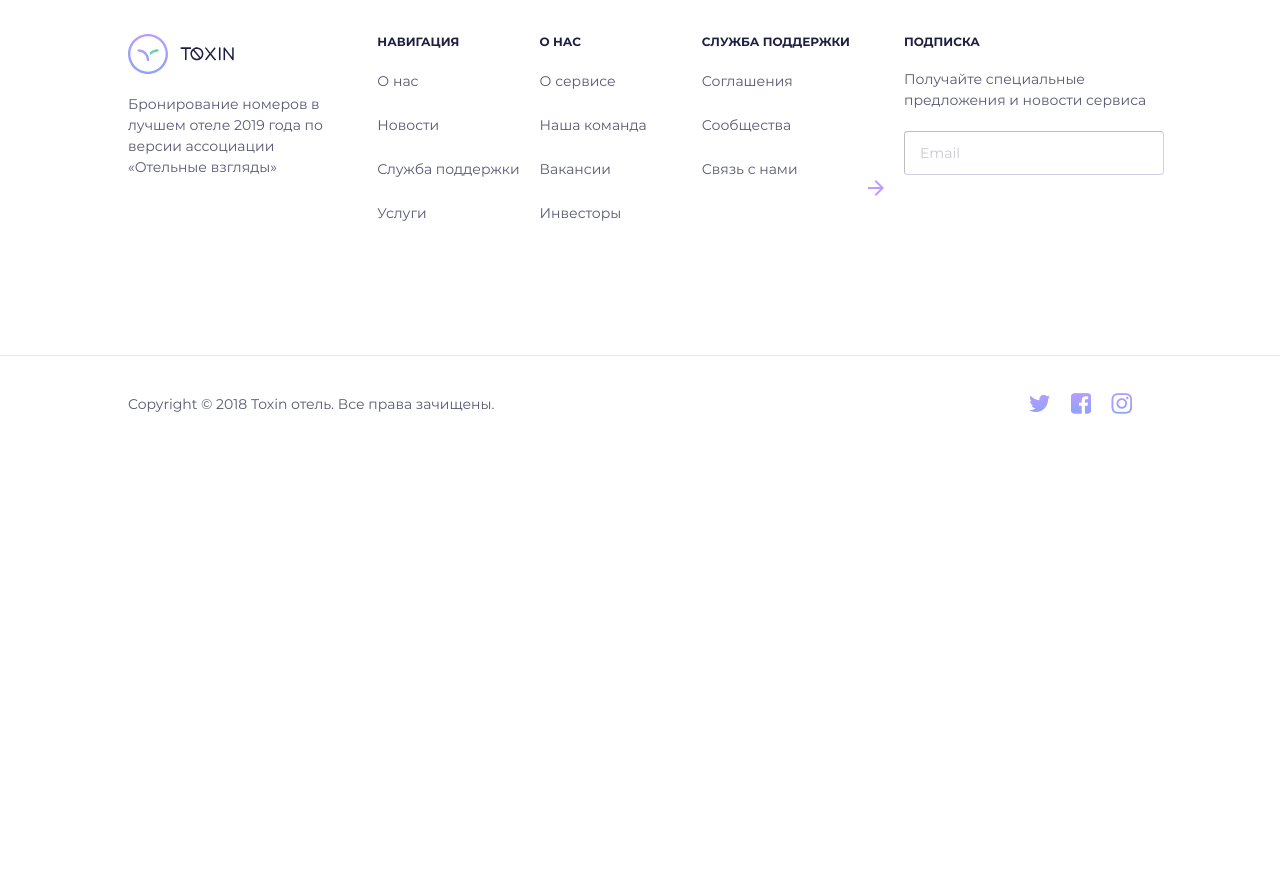
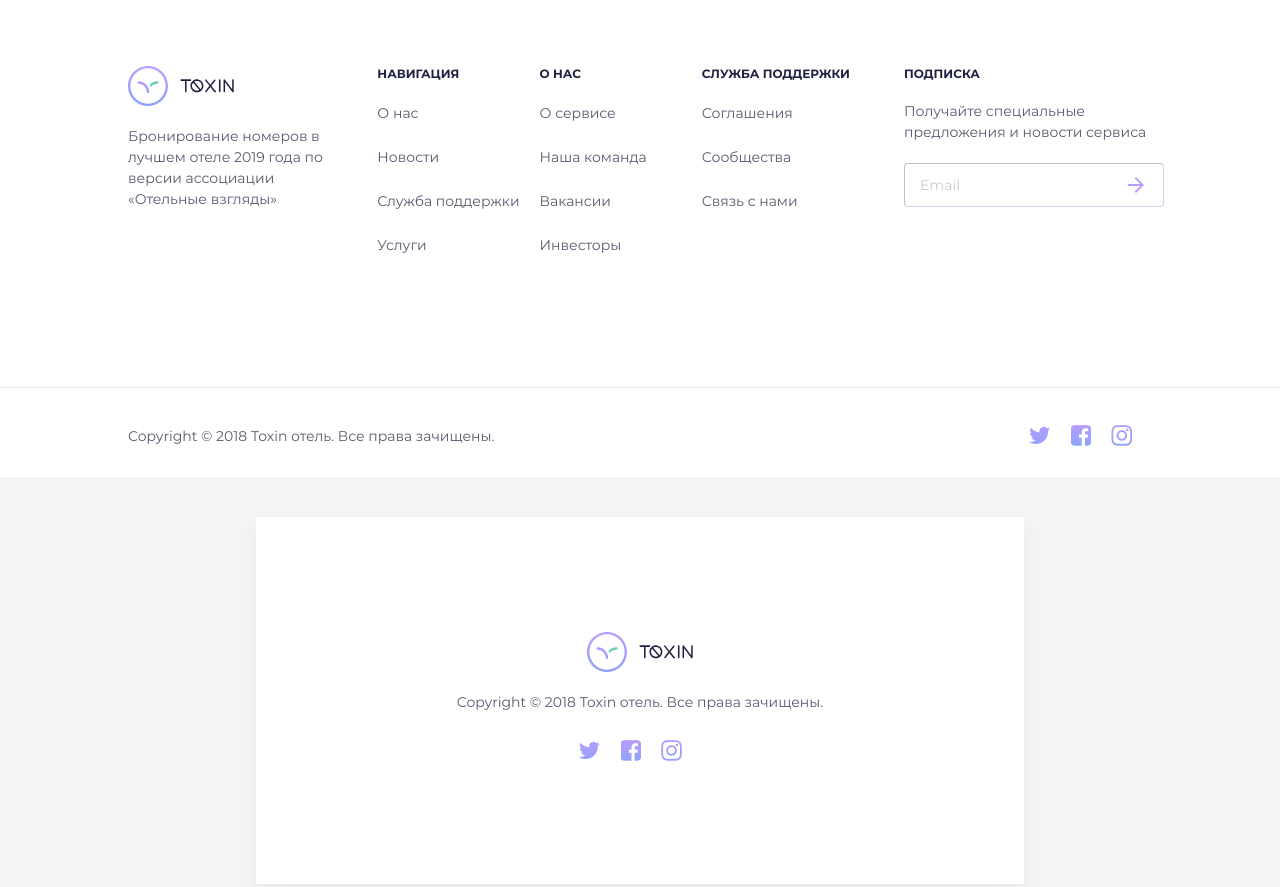
Before and after one commit to anastasila/BookingLanding, a website: page dev/pug/ui-headers_footers.pug in a window 1280 px wide. Shown: the part 394-1281 px from the top of the page. Before the commit the page ends 839 px from the top, so only its background shows below. Drawn offline with nearby package versions, Linux system fonts and the light colour scheme; files that its build step writes are made by us from their sources; files whose address does not match are found by name.

Commit message:
Add footer-mobile

```diff
--- a/dev/pug/modules/footer/copyright.pug
+++ b/dev/pug/modules/footer/copyright.pug
@@ -3,9 +3,4 @@
             p.copyright__content Copyright © 2018 Toxin отель. Все права зачищены.
             .social__block
                 p
-                    a.social-icons-link(href="https://twitter.com/")
-                        i.social-icons.fa.fa-twitter
-                    a.social-icons-link(href="https://facebook.com/")
-                        i.social-icons.fa.fa-facebook-square
-                    a.social-icons-link(href="https://instagram.com/")
-                        i.social-icons.fa.fa-instagram
+                    +social-icons
--- /dev/null
+++ b/dev/pug/modules/footer/footer-mobile.pug
@@ -0,0 +1,6 @@
+footer.footer-mobile
+    +logo
+    p.copyright__content Copyright © 2018 Toxin отель. Все права зачищены.
+    .social__block
+        p
+            +social-icons
--- a/dev/pug/modules/footer/footer.pug
+++ b/dev/pug/modules/footer/footer.pug
@@ -1,4 +1,4 @@
-include ../menu-variables
+include ../../utils/menu-variables
 footer#footer
     .container.clear-fix
         .footer-block
--- a/dev/pug/modules/header/header.pug
+++ b/dev/pug/modules/header/header.pug
@@ -4,7 +4,7 @@
             +logo
             nav.header__menu
                 ul.header__menu-list
-                    include ../menu-variables
+                    include ../../utils/menu-variables
                     - about.class = 'menu-link-accent'
                     - services.class = 'menu-link-list'
                     - conventions.class = 'menu-link-list'
--- a/dev/pug/ui-headers_footers.pug
+++ b/dev/pug/ui-headers_footers.pug
@@ -7,3 +7,4 @@
 	include modules/header/header
 	include modules/header/header-logged
 	include modules/footer/footer
+	include modules/footer/footer-mobile
--- a/dev/pug/utils/form-elements.pug
+++ b/dev/pug/utils/form-elements.pug
@@ -1,6 +1,6 @@
 mixin subscribtion-form
     form.email__subscribe-form(action="#" name="email-form" method="post")
         input.email__input(type="text" name="email" placeholder="Email")
-        input.email__icon-submit(type="submit" id="before" name="submitBtn" value="")
         label.email__icon-label(for="before" type="submit")
             i.email__icon.material-icons arrow_forward
+        input.email__icon-submit(type="submit" id="before" name="submitBtn" value="")
--- a/dev/pug/utils/mixins.pug
+++ b/dev/pug/utils/mixins.pug
@@ -8,10 +8,6 @@
 		svg(class="svg-sprite-icon icon-" + name)
 			use(xlink:href="static/images/svg/symbol/sprite.svg#" + name)
 
-//- mixin menu-item(title)
-//- 	li.header__menu-item
-//- 		a.header__menu-link(href="#")&attributes(attributes)= title
-
 mixin menu-item(head, title, href)
 	li(class= head + "__menu-item")
 		a(class = head + "__menu-link" href= href)&attributes(attributes)= title
@@ -21,3 +17,12 @@
 mixin logo
 	a.logo-link(href="#")
 		img.logo-img(src="static/images/general/logo-color.svg", alt="")
+
+mixin social-icons
+	+social-icon("https://twitter.com/", "fa-twitter")
+	+social-icon("https://facebook.com/", "fa-facebook-square")
+	+social-icon("https://instagram.com/", "fa-instagram")
+
+mixin social-icon(href, icon)
+	a.social-icons-link(href= href)
+		i.social-icons.fa(class= icon)
--- /dev/null
+++ b/dev/static/styles/modules/footer/footer-mobile.scss
@@ -0,0 +1,17 @@
+.footer-mobile {
+  width: 768px;
+  height: 367px;
+  margin: 40px auto 140px auto;
+  display: flex;
+  flex-direction: column;
+  align-items: center;
+  justify-content: center;
+  background-color: #fff;
+  margin-top: 40px;
+  box-shadow: $shadow;
+
+}
+
+.footer-mobile .copyright__content {
+    margin: 20px 0;
+}
--- a/dev/static/styles/modules/modules.scss
+++ b/dev/static/styles/modules/modules.scss
@@ -5,4 +5,5 @@
 @import "main-nav/main-nav";
 @import "../utils/ui-kit.scss";
 @import "forms/subscribe-form.scss";
-@import "footer/copyright.scss"
+@import "footer/copyright.scss";
+@import "footer/footer-mobile.scss";
--- a/dev/static/styles/utils/ui-kit.scss
+++ b/dev/static/styles/utils/ui-kit.scss
@@ -1,5 +1,9 @@
 #ui-kit {
   position: relative;
+}
+
+#ui-kit.wrapper {
+    height: auto;
 }
 
 #ui-kit:before {
```
Also changed, not shown: build/index.html, build/static/css/styles.min.css, dev/pug/utils/menu-variables.pug (renamed from dev/pug/modules/menu-variables.pug). Lines whose indentation alone changed are shown as unchanged.
